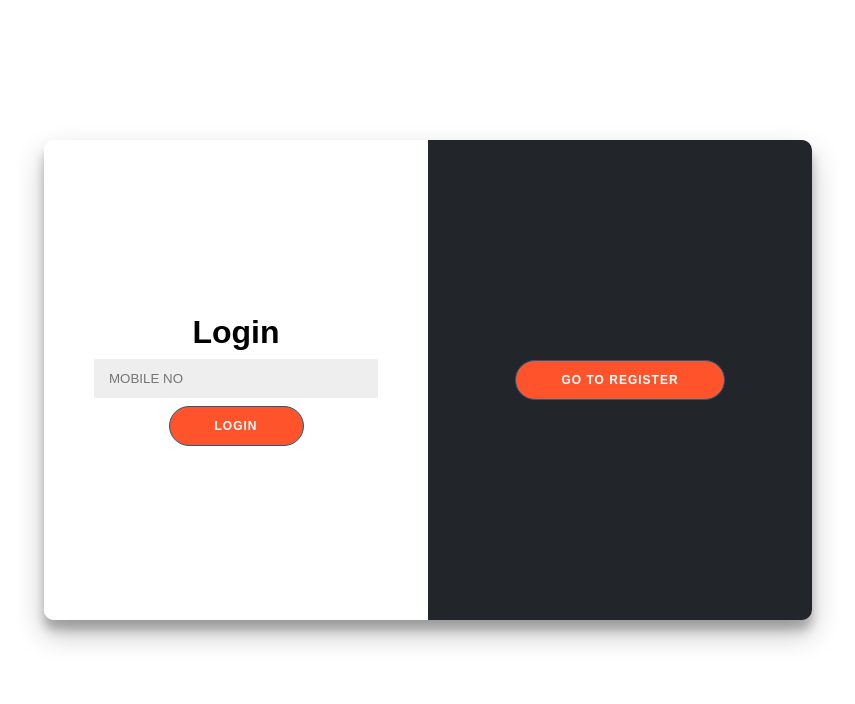
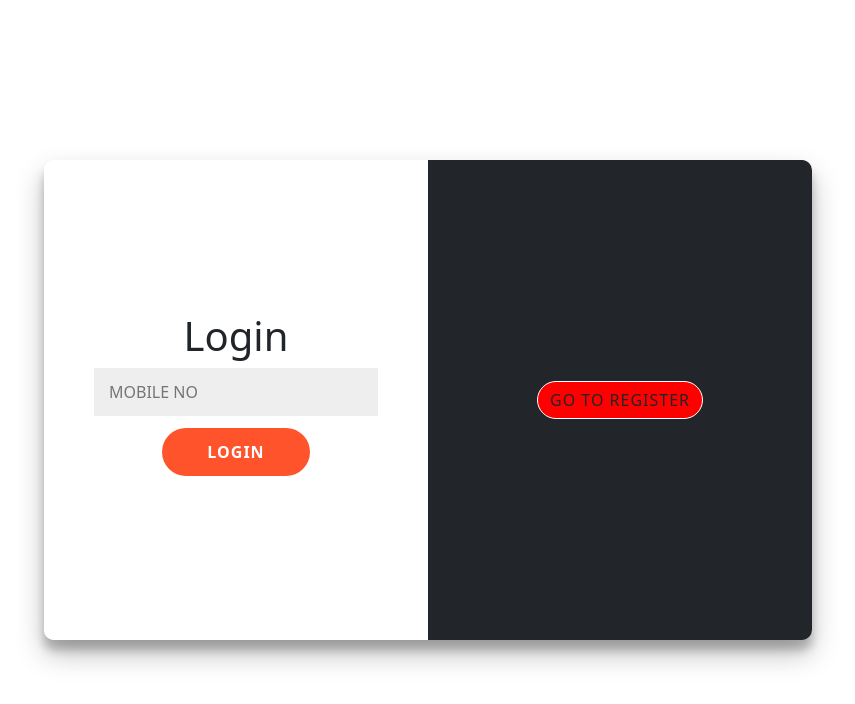
Before and after one commit to AkashDuttaCRJ/online-voting-frontend, a React (Create React App) app: page / in a window 1280 px wide. Shown: the top 704 px of the page, without its empty margins (212-1067 px from the left). Built offline with nearby package versions, Linux system fonts and the light colour scheme.

Commit message:
login with otp

```diff
--- a/package.json
+++ b/package.json
@@ -6,7 +6,9 @@
     "@testing-library/jest-dom": "^5.16.2",
     "@testing-library/react": "^12.1.3",
     "@testing-library/user-event": "^13.5.0",
+    "bootstrap": "^5.1.3",
     "react": "^17.0.2",
+    "react-bootstrap": "^2.3.0",
     "react-dom": "^17.0.2",
     "react-router-dom": "^6.2.2",
     "react-scripts": "5.0.0",
--- a/src/pages/LoginPage/LoginPage.css
+++ b/src/pages/LoginPage/LoginPage.css
@@ -43,7 +43,6 @@
 
   button {
     border-radius: 20px;
-    border: 1px solid #18608a;
     background-color: #ff532b;
     color: #ffffff;
     font-size: 12px;
@@ -52,6 +51,16 @@
     letter-spacing: 1px;
     text-transform: uppercase;
     transition: transform 80ms ease-in;
+    outline: none;
+    border: none;
+  }
+  .btn_log{
+    margin: 12px 0px;
+    border-radius: 30px;
+  }
+  .btn_log{
+    margin: 12px 0px;
+    border-radius: 30px;
   }
 
   button:active {
@@ -63,8 +72,11 @@
   }
 
   button.btn {
-    background-color: transparent;
+    background-color: red;
     border-color: #ffffff;
+    outline: none;
+    border-radius: 20px;
+
   }
 
   form {
@@ -82,11 +94,11 @@
     background-color: #eee;
     border: none;
     padding: 12px 15px;
-    margin: 8px 0;
+    margin: 8px;
     width: 100%;
   }
 
-  .container {
+  .containers {
     background-color: #fff;
     border-radius: 10px;
     box-shadow: 0 14px 28px rgba(0, 0, 0, 0.25), 0 10px 10px rgba(0, 0, 0, 0.22);
@@ -110,7 +122,7 @@
     z-index: 2;
   }
 
-  .container.right-panel-active .sign-in-container {
+  .containers.right-panel-active .sign-in-container {
     transform: translateX(100%);
   }
 
@@ -121,7 +133,7 @@
     z-index: 1;
   }
 
-  .container.right-panel-active .sign-up-container {
+  .containers.right-panel-active .sign-up-container {
     transform: translateX(100%);
     opacity: 1;
     z-index: 5;
@@ -153,7 +165,7 @@
     z-index: 100;
   }
 
-  .container.right-panel-active .overlay-container {
+  .containers.right-panel-active .overlay-container {
     transform: translateX(-100%);
   }
 
@@ -173,7 +185,7 @@
     transition: transform 0.6s ease-in-out;
   }
 
-  .container.right-panel-active .overlay {
+  .containers.right-panel-active .overlay {
     transform: translateX(50%);
   }
 
@@ -205,6 +217,6 @@
     transform: translateX(0);
   }
 
-  .container.right-panel-active .overlay-right {
+  .containers.right-panel-active .overlay-right {
     transform: translateX(20%);
   }
--- a/src/pages/LoginPage/LoginPage.js
+++ b/src/pages/LoginPage/LoginPage.js
@@ -3,13 +3,22 @@
 // ## This is not required anymore in newer versions of React ##
 import React, { useState } from "react";
 import "./LoginPage.css";
-
+import 'bootstrap/dist/css/bootstrap.min.css'
+import { Modal, Button } from 'react-bootstrap';
 
 const LoginPage = () => {
     const [addclass, setaddclass] = useState("");
+    const [show, setShow] = useState(false);
+
+    const handleClose = () => setShow(false);
+    const handleShow = (e) => {
+        e.preventDefault();
+        setShow(true)
+    };
         return (
         <>
-            <div className={`container ${addclass}`} id="container">
+
+            <div  className={`containers ${addclass}`} id="container">
             <div className="form-container  sign-up-container">
                 <form>
                     <h1>Create Account</h1>
@@ -17,22 +26,23 @@ const LoginPage = () => {
                     <input type="text" placeholder="FULL NAME" />
                     <input type="text" placeholder="ADDRESS" />
                     <input type="number" placeholder="MOBILE NO" />
-                        <button type="submit">REGISTER</button>
+                    <button className="btn_log" type="submit">REGISTER</button>
                 </form>
             </div>
             <div className="form-container sign-in-container">
                 <form>
                     <h1>Login</h1>
                     {/* <input type="email" placeholder="EMAIL" /> */}
-                        <input type="number" placeholder="MOBILE NO" />
-                        <button type="submit">LOGIN</button>
+                    <input type="tel" placeholder="MOBILE NO" />
+                    <button className="btn_log" variant="primary" onClick={handleShow} type="submit">LOGIN</button>
+
                 </form>
             </div>
             <div className="overlay-container">
                 <div className="overlay">
                     <div className="overlay-panel overlay-left">
                         <button
-                                className="ghost"
+                            className="btn"
                             id="signIn" onClick={() => setaddclass("")}
                         >
                             GO TO LOGIN
@@ -40,7 +50,7 @@ const LoginPage = () => {
                     </div>
                     <div className="overlay-panel overlay-right">
                         <button
-                                className="ghost"
+                            className="btn"
                             id="signUp" onClick={() => setaddclass("right-panel-active")}
                         >
                             GO TO REGISTER
@@ -49,6 +59,25 @@ const LoginPage = () => {
                 </div>
             </div>
             </div>
+            <>
+            <Modal show={show} onHide={handleClose}>
+        <Modal.Header closeButton>
+          <Modal.Title>Enter OTP</Modal.Title>
+        </Modal.Header>
+        <Modal.Body>
+            <p className="text-success fw-bold">Check your phone, <br/>we have send OTP to your number</p>
+            <input type="text" className="form-control"/>
+        </Modal.Body>
+        <Modal.Footer>
+          <Button variant="secondary" onClick={handleClose}>
+            Close
+          </Button>
+          <Button variant="primary" onClick={handleClose}>
+            Save Changes
+          </Button>
+        </Modal.Footer>
+      </Modal>
+            </>
         </>
     )
 
```
Also changed, not shown: 1 other file (tests, documents, lock files or other folders). Lines whose indentation alone changed are shown as unchanged.
